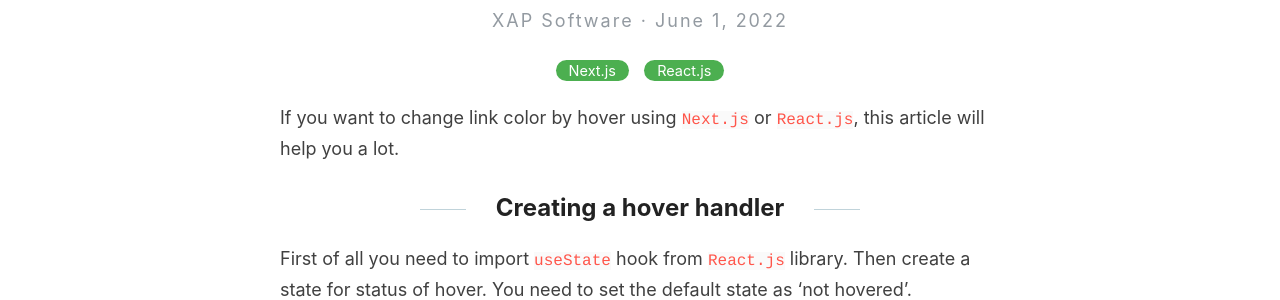
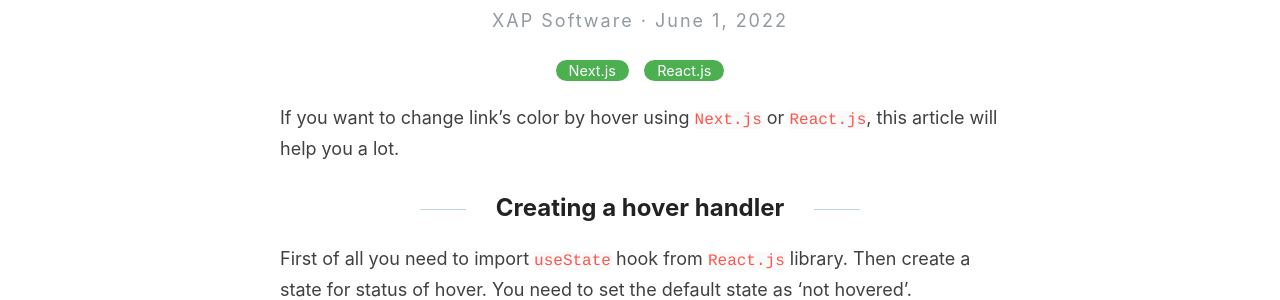
Before and after one commit to XAP-Software/XAP-Software.github.io, a Jekyll site: the page built from _posts/2022-06-01-nextjs_changing_link_color.md, in a window 1280 px wide. Shown: the part 222-522 px from the top of the page. Built offline with Jekyll 4.4.1, drawn with Linux system fonts in a browser that asks for light colours.

Commit message:
Update _posts/2022-06-01-nextjs_changing_link_color.md
Co-authored-by: Sergei <70657176+Komolcev@users.noreply.github.com>

```diff
--- a/_posts/2022-06-01-nextjs_changing_link_color.md
+++ b/_posts/2022-06-01-nextjs_changing_link_color.md
@@ -6,7 +6,7 @@ author_github: negativename
 author: Vladislav Kobenko
 ---
 
-If you want to change link color by hover using `Next.js` or `React.js`, this article will help you a lot.
+If you want to change link's color by hover using `Next.js` or `React.js`, this article will help you a lot.
 
 ## Creating a hover handler
 
```
